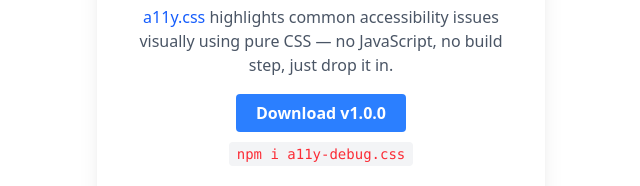
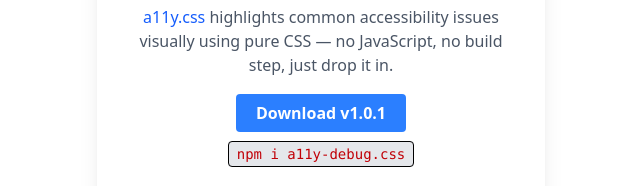
Before and after one commit to manuelsanchez2/a11y-debug-stylesheet, a website: page index.html in a window 1280 px wide. Shown: the part 321-507 px from the top of the page, without its empty margins (319-959 px from the left). Drawn offline with nearby package versions, Linux system fonts and the light colour scheme.

Commit message:
chore: update README with installation instructions and usage examples; modify index.html and package.json for versioning and styling

```diff
--- a/index.html
+++ b/index.html
@@ -10,9 +10,8 @@
     <script src="https://cdn.jsdelivr.net/npm/@tailwindcss/browser@4"></script>
     <!-- <link rel="stylesheet" href="https://manuelsanchez2.github.io/a11y-debug-stylesheet/a11y-debug.css" /> -->
   </head>
-  <body class="a11y-debug flex items-center justify-center min-h-screen px-4 py-12">
+  <body class="flex items-center justify-center min-h-screen px-4 py-12">
     <main class="w-full max-w-md rounded-xl shadow-xl bg-white p-6 text-center">
-
       <h1 class="text-2xl font-bold mb-2">a11y-debug.css</h1>
       <p class="text-lg font-semibold mb-2">A CSS-only Accessibility Debugger</p>
       <p class="text-gray-600 mb-6">
@@ -25,11 +24,11 @@
         class="bg-blue-500 text-white font-semibold px-5 py-2 rounded hover:bg-blue-600 transition"
         download
       >
-        Download v1.0.0
+        Download v1.0.1
       </a>
 
       <div class="mt-4">
-        <code class="bg-gray-100 px-2 py-1 rounded text-sm text-red-500">npm i a11y-debug.css</code>
+        <code class="bg-gray-200 px-2 py-1 rounded text-sm text-red-700 border border-black">npm i a11y-debug.css</code>
       </div>
 
       <!-- Footer -->
--- a/package.json
+++ b/package.json
@@ -1,6 +1,6 @@
 {
   "name": "a11y-debug.css",
-  "version": "1.0.0",
+  "version": "1.0.1",
   "description": "A CSS-only accessibility debugger for HTML. Highlights common a11y issues visually.",
   "main": "a11y-debug.css",
   "style": "a11y-debug.css",
@@ -18,5 +18,5 @@
   "bugs": {
     "url": "https://github.com/manuelsanchez2/a11y-debug-stylesheet/issues"
   },
-  "homepage": "https://cssday-2025.manuelsanchezdev.com"
+  "homepage": "https://manuelsanchez2.github.io/a11y-debug-stylesheet/"
 }
```
Also changed, not shown: CHANGELOG.md, README.md.
